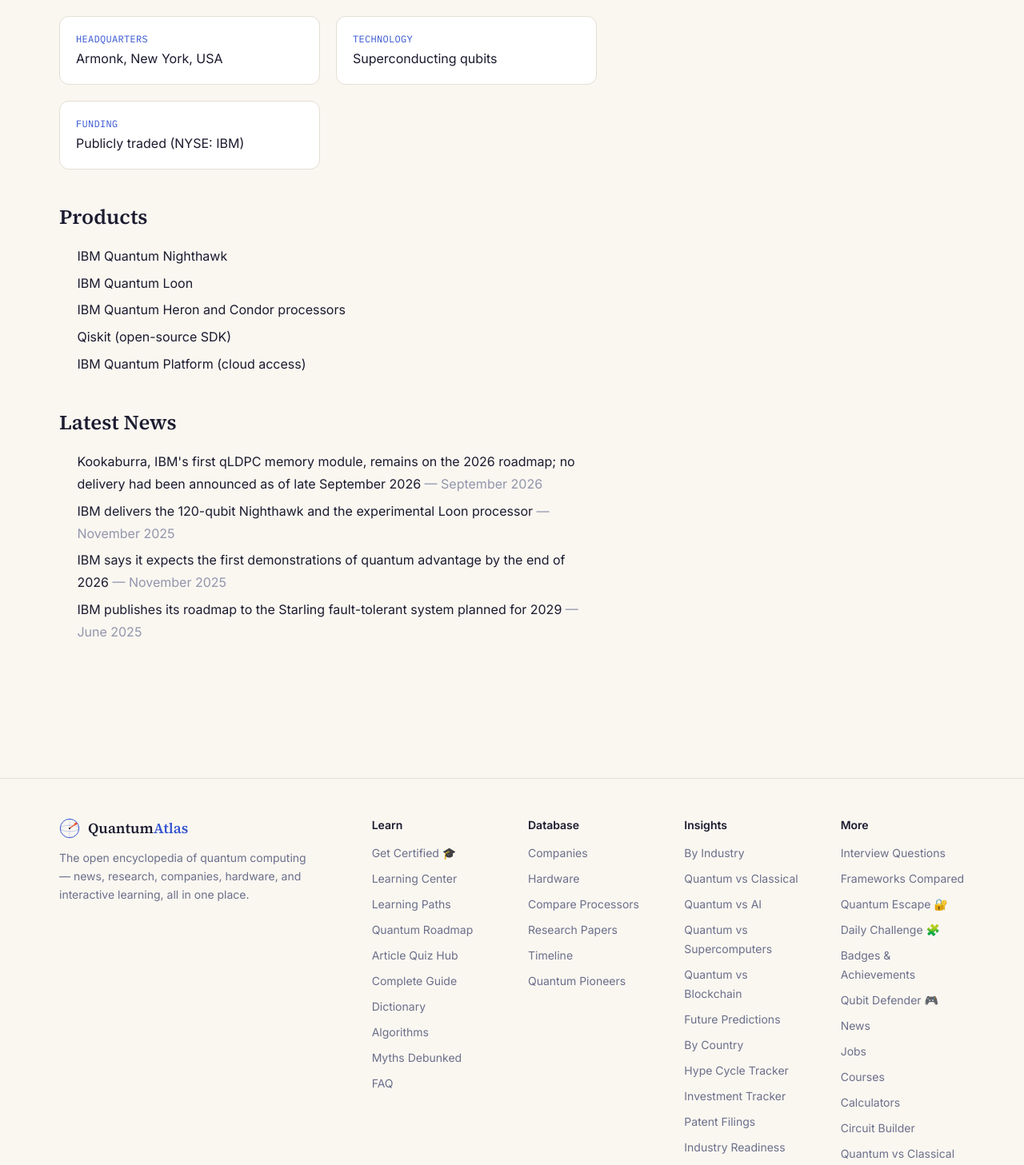
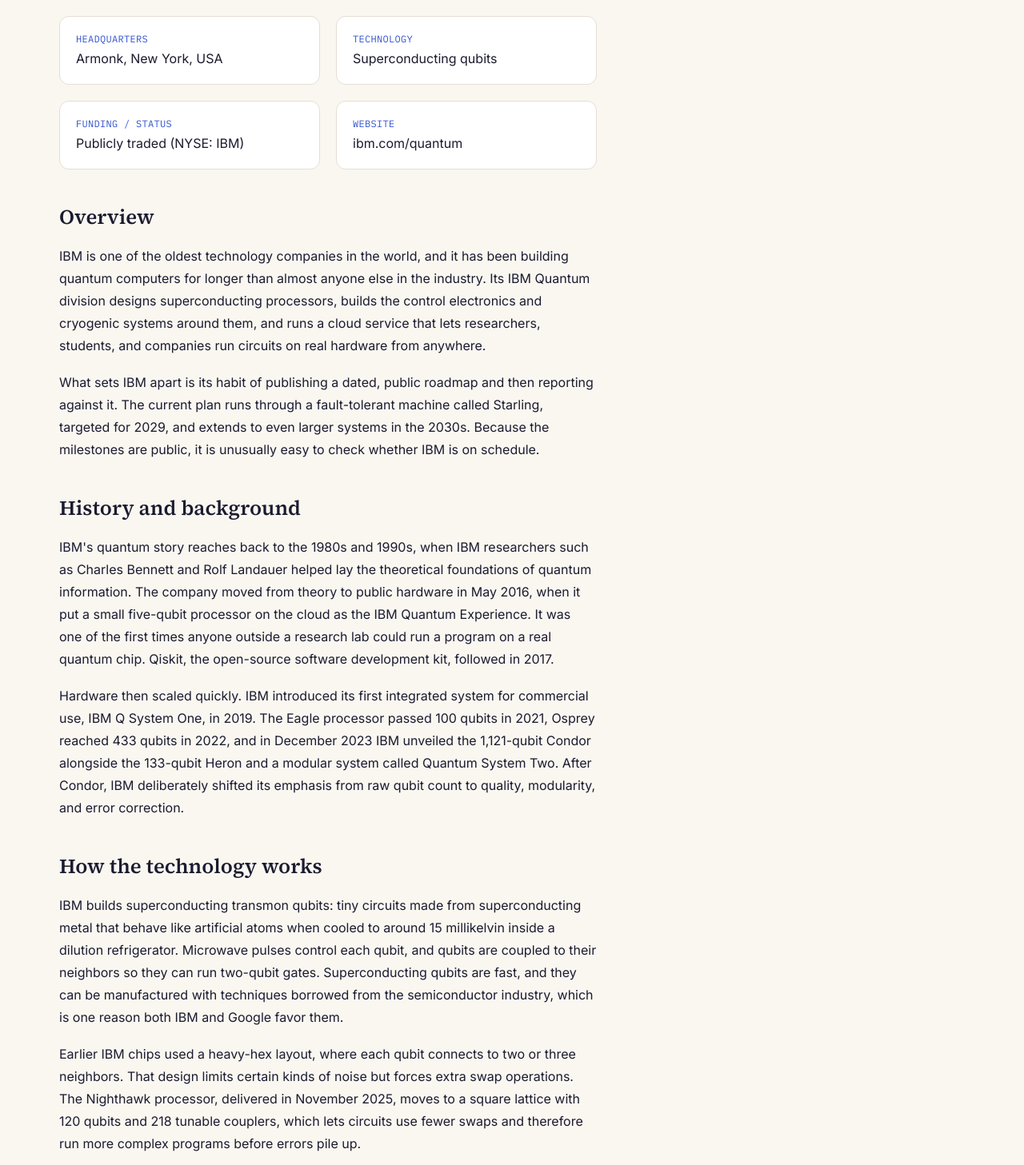
Before and after one commit to goalandpriority-ui/quantum-atlas, a Next.js app: page /companies/ibm in a window 1280 px wide. Shown: the part 453-1910 px from the top of the page at 80% size. Built offline with nearby package versions, Linux system fonts and the light colour scheme.

Commit message:
Add files via upload

```diff
--- a/components/CompanyPage.tsx
+++ b/components/CompanyPage.tsx
@@ -1,6 +1,32 @@
+import Link from "next/link";
 import { Company } from "@/lib/content/companies";
+import { processors } from "@/lib/content/hardware";
+
+function FactCard({ label, value }: { label: string; value: string }) {
+  return (
+    <div className="rounded-xl border border-line bg-surface p-5">
+      <p className="font-mono text-xs uppercase tracking-wide text-quantum mb-1">{label}</p>
+      <p className="text-ink">{value}</p>
+    </div>
+  );
+}
 
 export default function CompanyPage({ company }: { company: Company }) {
+  const relatedProcessors = processors.filter((p) => p.companySlug === company.slug);
+
+  const faqJsonLd =
+    company.faq && company.faq.length > 0
+      ? JSON.stringify({
+          "@context": "https://schema.org",
+          "@type": "FAQPage",
+          mainEntity: company.faq.map((item) => ({
+            "@type": "Question",
+            name: item.q,
+            acceptedAnswer: { "@type": "Answer", text: item.a },
+          })),
+        }).replace(/</g, "\\u003c")
+      : null;
+
   return (
     <article className="max-w-content mx-auto px-6 py-14">
       <p className="font-mono text-xs uppercase tracking-widest text-quantum mb-2">
@@ -14,37 +40,137 @@ export default function CompanyPage({ company }: { company: Company }) {
       </p>
 
       <div className="grid sm:grid-cols-2 gap-5 max-w-2xl mb-10">
-        <div className="rounded-xl border border-line bg-surface p-5">
-          <p className="font-mono text-xs uppercase tracking-wide text-quantum mb-1">Founded</p>
-          <p className="text-ink">{company.founded}</p>
-        </div>
-        <div className="rounded-xl border border-line bg-surface p-5">
-          <p className="font-mono text-xs uppercase tracking-wide text-quantum mb-1">CEO</p>
-          <p className="text-ink">{company.ceo}</p>
-        </div>
-        <div className="rounded-xl border border-line bg-surface p-5">
-          <p className="font-mono text-xs uppercase tracking-wide text-quantum mb-1">Headquarters</p>
-          <p className="text-ink">{company.headquarters}</p>
-        </div>
-        <div className="rounded-xl border border-line bg-surface p-5">
-          <p className="font-mono text-xs uppercase tracking-wide text-quantum mb-1">Technology</p>
-          <p className="text-ink">{company.technology}</p>
-        </div>
-        <div className="rounded-xl border border-line bg-surface p-5">
-          <p className="font-mono text-xs uppercase tracking-wide text-quantum mb-1">Funding</p>
-          <p className="text-ink">{company.funding}</p>
-        </div>
+        <FactCard label="Founded" value={company.founded} />
+        <FactCard label="CEO" value={company.ceo} />
+        <FactCard label="Headquarters" value={company.headquarters} />
+        <FactCard label="Technology" value={company.technology} />
+        <FactCard label="Funding / Status" value={company.funding} />
+        {company.website ? <FactCard label="Website" value={company.website} /> : null}
       </div>
 
       <div className="prose-quantum max-w-2xl">
-        <h2>Products</h2>
+        {company.overview && company.overview.length > 0 && (
+          <>
+            <h2>Overview</h2>
+            {company.overview.map((para, i) => (
+              <p key={`overview-${i}`}>{para}</p>
+            ))}
+          </>
+        )}
+
+        {company.history && company.history.length > 0 && (
+          <>
+            <h2>History and background</h2>
+            {company.history.map((para, i) => (
+              <p key={`history-${i}`}>{para}</p>
+            ))}
+          </>
+        )}
+
+        {company.technologyDeepDive && company.technologyDeepDive.length > 0 && (
+          <>
+            <h2>How the technology works</h2>
+            {company.technologyDeepDive.map((para, i) => (
+              <p key={`tech-${i}`}>{para}</p>
+            ))}
+          </>
+        )}
+
+        <h2>Products and platforms</h2>
+        {company.productsDetail && company.productsDetail.length > 0 ? (
+          <>
+            {company.productsDetail.map((item) => (
+              <div key={item.name}>
+                <h3>{item.name}</h3>
+                <p>{item.description}</p>
+              </div>
+            ))}
+          </>
+        ) : (
           <ul>
             {company.products.map((p) => (
               <li key={p}>{p}</li>
             ))}
           </ul>
+        )}
 
-        <h2>Latest News</h2>
+        {relatedProcessors.length > 0 && (
+          <>
+            <h3>Processors in our Hardware Database</h3>
+            <ul>
+              {relatedProcessors.map((p) => (
+                <li key={p.slug}>
+                  <Link href={`/hardware/${p.slug}`} className="text-quantum hover:underline">
+                    {p.name}
+                  </Link>{" "}
+                  — {p.qubitCount.toLocaleString()} qubits, released {p.releaseYear}
+                </li>
+              ))}
+            </ul>
+          </>
+        )}
+
+        {company.milestones && company.milestones.length > 0 && (
+          <>
+            <h2>Key milestones</h2>
+            <table>
+              <thead>
+                <tr>
+                  <th>When</th>
+                  <th>What happened</th>
+                </tr>
+              </thead>
+              <tbody>
+                {company.milestones.map((m) => (
+                  <tr key={`${m.year}-${m.event}`}>
+                    <td>{m.year}</td>
+                    <td>{m.event}</td>
+                  </tr>
+                ))}
+              </tbody>
+            </table>
+          </>
+        )}
+
+        {((company.strengths && company.strengths.length > 0) ||
+          (company.challenges && company.challenges.length > 0)) && (
+          <>
+            <h2>Strengths and challenges</h2>
+            {company.strengths && company.strengths.length > 0 && (
+              <>
+                <h3>Strengths</h3>
+                <ul>
+                  {company.strengths.map((s) => (
+                    <li key={s}>{s}</li>
+                  ))}
+                </ul>
+              </>
+            )}
+            {company.challenges && company.challenges.length > 0 && (
+              <>
+                <h3>Challenges and open questions</h3>
+                <ul>
+                  {company.challenges.map((c) => (
+                    <li key={c}>{c}</li>
+                  ))}
+                </ul>
+              </>
+            )}
+          </>
+        )}
+
+        {company.whyItMatters && company.whyItMatters.length > 0 && (
+          <>
+            <h2>Why it matters</h2>
+            {company.whyItMatters.map((para, i) => (
+              <p key={`why-${i}`}>{para}</p>
+            ))}
+          </>
+        )}
+
+        {company.latestNews.length > 0 && (
+          <>
+            <h2>Latest news</h2>
             <ul>
               {company.latestNews.map((n) => (
                 <li key={n.title}>
@@ -52,7 +178,41 @@ export default function CompanyPage({ company }: { company: Company }) {
                 </li>
               ))}
             </ul>
+          </>
+        )}
+
+        {company.faq && company.faq.length > 0 && (
+          <>
+            <h2>Frequently asked questions</h2>
+            {company.faq.map((item) => (
+              <div key={item.q}>
+                <h3>{item.q}</h3>
+                <p>{item.a}</p>
               </div>
+            ))}
+          </>
+        )}
+
+        <blockquote>
+          This profile is written for educational purposes and summarizes public announcements, company
+          filings, and published research.
+          {company.lastUpdated ? ` Last reviewed: ${company.lastUpdated}.` : ""} It is not investment
+          advice. Check the company&apos;s official channels for the latest figures and claims.
+        </blockquote>
+
+        <p>
+          <Link href="/companies" className="text-quantum hover:underline">
+            ← Back to all quantum companies
+          </Link>
+        </p>
+      </div>
+
+      {faqJsonLd ? (
+        <script
+          type="application/ld+json"
+          dangerouslySetInnerHTML={{ __html: faqJsonLd }}
+        />
+      ) : null}
     </article>
   );
 }
```
Lines whose indentation alone changed are shown as unchanged.
